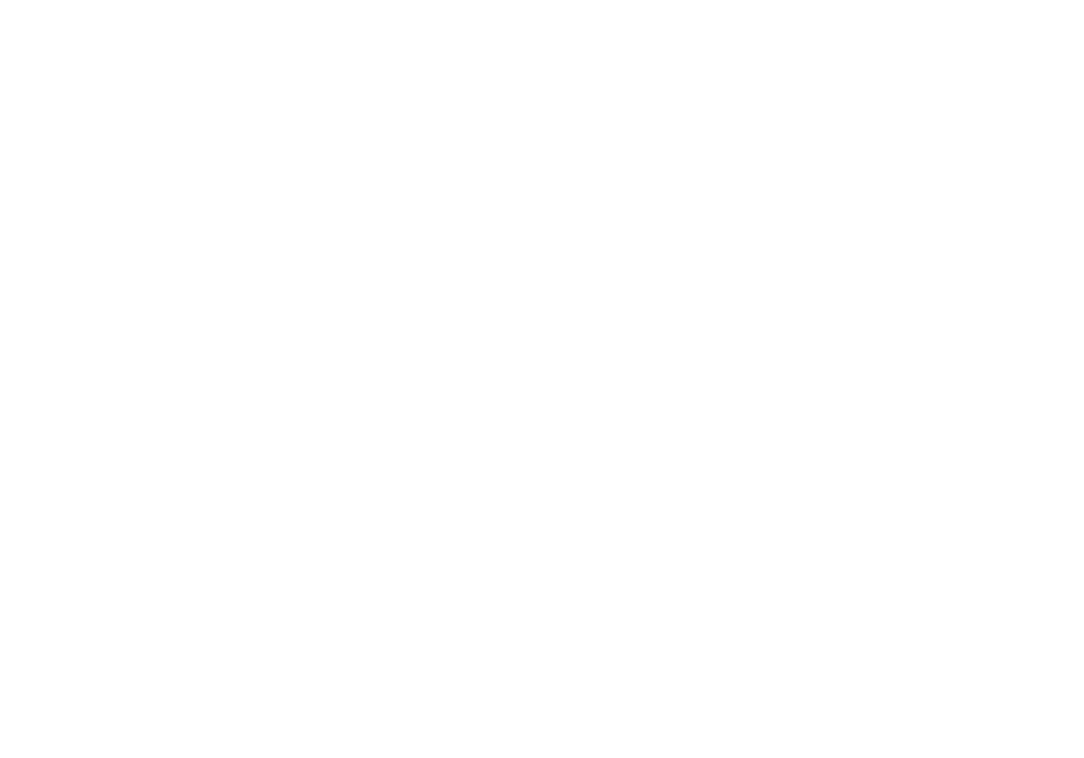
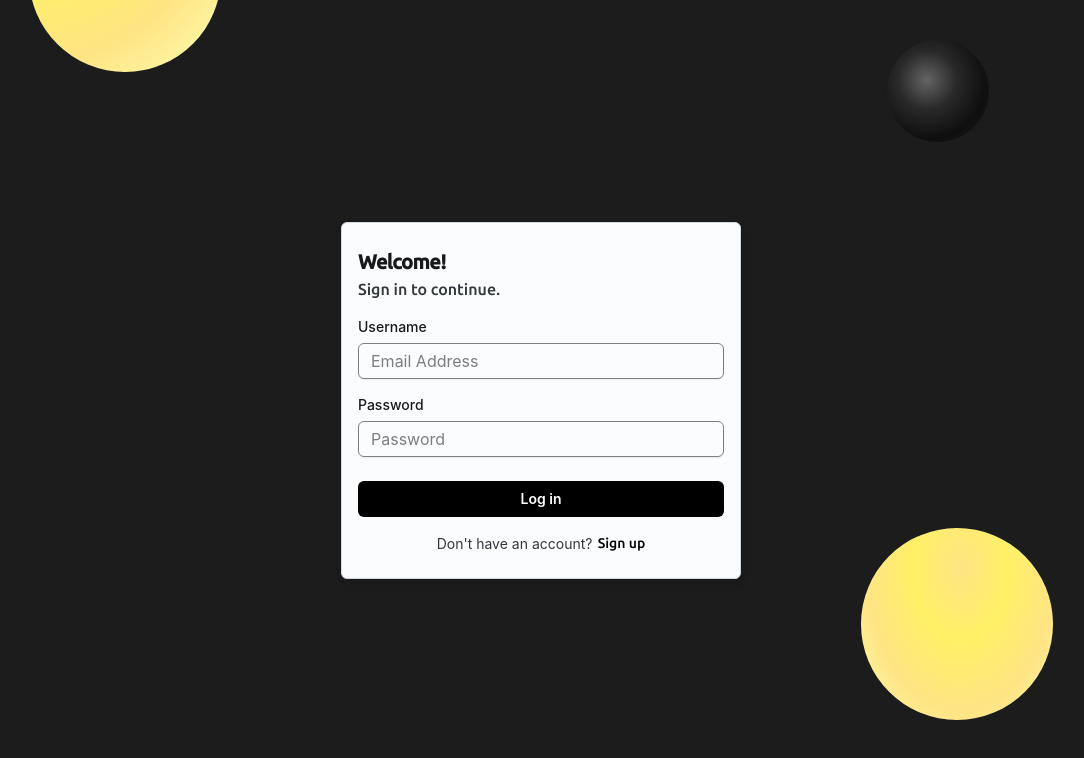
Before and after one commit to NelTeano/Hotel-Reservation, a React (Create React App) app in the folder my-react-app/: page /login in a window 1280 px wide. Before the commit this address had no page. Shown: the top 758 px of the page, without its empty margins (99-1183 px from the left). Built offline with nearby package versions, Linux system fonts and the light colour scheme; a web font is replaced by a local one.

Commit message:
login page frontend

```diff
--- a/my-react-app/package.json
+++ b/my-react-app/package.json
@@ -3,6 +3,9 @@
   "version": "0.1.0",
   "private": true,
   "dependencies": {
+    "@emotion/react": "^11.11.1",
+    "@emotion/styled": "^11.11.0",
+    "@mui/joy": "^5.0.0-alpha.83",
     "@testing-library/jest-dom": "^5.16.5",
     "@testing-library/react": "^13.4.0",
     "@testing-library/user-event": "^13.5.0",
--- a/my-react-app/src/App.js
+++ b/my-react-app/src/App.js
@@ -1,8 +1,8 @@
 import { BrowserRouter, Routes, Route } from "react-router-dom";
-
 import Homepage from "./pages/homepage";
 import RoomList from "./pages/roomlist";
 import BookingPage from './pages/confirmbookPage'
+import Login from './pages/login'
 
 
 import './styles/App.css';
@@ -19,8 +19,8 @@
   return (
     <BrowserRouter>
       <Routes>
-
-      <Route path="/"  element={<><Homepage/></>}></Route>
+      <Route path="/homepage"  element={<><Homepage/></>}></Route>
+      <Route path="/login" element={<Login />}></Route>
       <Route path="/rooms" element={<RoomList arriveDate={getDateTesting.arrivingDate} departDate={getDateTesting.departingDate}/>}></Route>
       <Route path="/form" element={<BookingPage arriveDate={getDateTesting.arrivingDate} departDate={getDateTesting.departingDate}/>}></Route>
       </Routes>
--- a/my-react-app/src/footer.js
+++ b/my-react-app/src/footer.js
@@ -80,9 +80,9 @@
         </div>
         <div className='toe'>
             <div>
-                <span>Home</span>
-                <span>About Us</span>
-                <span>Contact</span>
+                <span><a href='/homepage'>Home</a></span>
+                <span><a href='/#'>About Us</a></span>
+                <span><a href='/#'>Contacts</a></span>
             </div>
             <div>
                 <p>&#169;CopyRights 2023 Group11BSCS. All Rights Reserve</p>
--- /dev/null
+++ b/my-react-app/src/login.js
@@ -0,0 +1,107 @@
+import * as React from 'react';
+import { CssVarsProvider} from '@mui/joy/styles';
+import Sheet from '@mui/joy/Sheet';
+import Typography from '@mui/joy/Typography';
+import FormControl from '@mui/joy/FormControl';
+import FormLabel from '@mui/joy/FormLabel';
+import Input from '@mui/joy/Input';
+import Button from '@mui/joy/Button';
+import Link from '@mui/joy/Link';
+
+
+
+export default function Login() {
+
+
+
+  return (
+
+    <CssVarsProvider>
+      <main>
+
+        <Sheet
+          sx={{
+            width: 400,
+            mx: 'auto', // margin left & right
+            my: 4, // margin top & bottom
+            py: 3, // padding top & bottom
+            px: 2, // padding left & right
+            display: 'flex',
+            flexDirection: 'column',
+            gap: 2,
+            borderRadius: 'sm',
+            boxShadow: 'md',
+          }}
+          variant="outlined"
+        >
+          <div>
+            <Typography level="h4" component="h1">
+              <b>Welcome!</b>
+            </Typography>
+            <Typography level="body2">Sign in to continue.</Typography>
+          </div>
+          <FormControl>
+            <FormLabel>Username</FormLabel>
+
+
+                <Input
+                    sx={{
+                        border: '1px grey solid',
+                       }}
+                    // html input attribute
+                    name="email"
+                    type="email"
+                    placeholder="Email Address"
+                    required
+                    color="secondary"
+                />
+
+
+          </FormControl>
+          <FormControl>
+            <FormLabel>Password</FormLabel>
+            <Input
+              // html input attribute
+              sx={{
+                 border: '1px grey solid',
+                }}
+
+              name="password"
+              type="password"
+              placeholder="Password"
+              color="secondary"
+                required
+            />
+          </FormControl>
+
+          <Button sx={{
+        mt: 1 /* margin top */,
+        backgroundColor: 'black',
+      '&:hover': {
+        color: '#c8c8c8',
+        backgroundColor: '#1c1c1c',
+      }  }}>Log in</Button>
+          <Typography
+            endDecorator={<Link
+                sx={{
+                    color: 'black',
+                    textDecoration: 'none',
+                '&:hover': {
+                    color: '#FFF066',
+                  }
+        }}
+        href="/sign-up">Sign up</Link>}
+            fontSize="sm"
+            sx={{ alignSelf: 'center' }}
+          >
+            Don&apos;t have an account?
+          </Typography>
+        </Sheet>
+
+      </main>
+
+    </CssVarsProvider>
+
+
+  );
+}
--- a/my-react-app/src/pages/confirmbookPage.jsx
+++ b/my-react-app/src/pages/confirmbookPage.jsx
@@ -4,6 +4,7 @@
 import EditBox from '../editbox'
 import SummaryBox from '../summaryBox'
 import SampleImg from '../images/roomsamplelogo.jpg'
+import Footer from '../footer'
 import '../styles/bookingpage.css'
 
 export default function confirmbookPage({arriveDate, departDate}) {
@@ -23,8 +24,10 @@
         <div>
           {/*  Value from other pages can just pass it via props  ex. IMG value will be the one you selected room earlier will change its src*/}
             <SummaryBox Image={SampleImg} numofChild={"2"} numofAdults={"1"}/>
+
         </div>
     </div>
+    <Footer />
     </>
 
   )
--- /dev/null
+++ b/my-react-app/src/pages/login.jsx
@@ -0,0 +1,22 @@
+import React from 'react'
+import LoginBox from '../login'
+import '../styles/login.css'
+
+export default function login() {
+
+
+
+
+  return (
+    <div  className='login-container'>
+
+            <div>
+                <LoginBox />
+            </div>
+
+        <div className='topSphere1'></div>
+        <div className='topSphere2'></div>
+        <div className='topSphere3'></div>
+    </div>
+  )
+}
--- a/my-react-app/src/styles/footer.css
+++ b/my-react-app/src/styles/footer.css
@@ -35,5 +35,11 @@
 }
 
 .toe p{
-    font-size: 1vw;
+    font-size: 0.8vw;
 }
+
+.toe a{
+    text-decoration: none;
+    color: white;
+    font-size: 0.8vw;
+}
--- /dev/null
+++ b/my-react-app/src/styles/login.css
@@ -0,0 +1,42 @@
+.login-container{
+    display: flex;
+    position: relative;
+    justify-content: center;
+    align-items: center;
+    height: 100vh;
+    background-color: #1c1c1c;
+}
+
+.topSphere1{
+    position: absolute;
+    width: 15vw;
+    height: 15vw;
+    left: 10%;
+    top: -15%;
+    transform: rotate(-0.14deg);
+    border-radius: 50%;
+    background: radial-gradient(farthest-corner at 10px 10px, #E7EA59, #FFF066, #FFE484, #FDFFB4);
+
+}
+
+.topSphere2{
+    position: absolute;
+    width: 8vw;
+    height: 8vw;
+    right: 15%;
+    top: 5%;
+    transform: rotate(-0.14deg);
+    border-radius: 50%;
+    background: radial-gradient(farthest-corner at 40px 40px, #646464, #292929, #0F0F0F, #1B1B1B);
+}
+
+.topSphere3{
+    position: absolute;
+    width: 15vw;
+    height: 15vw;
+    right: 10%;
+    bottom: 10%;
+    transform: rotate(-0.14deg);
+    border-radius: 50%;
+    background: radial-gradient(farthest-corner at 100px 40px,#FFE484, #FFF066, #FFE484, #FDFFB4);
+}
```
Also changed, not shown: my-react-app/src/pages/Layout.jsx (deleted, +0 -12 lines), 1 other file (tests, documents, lock files or other folders).
